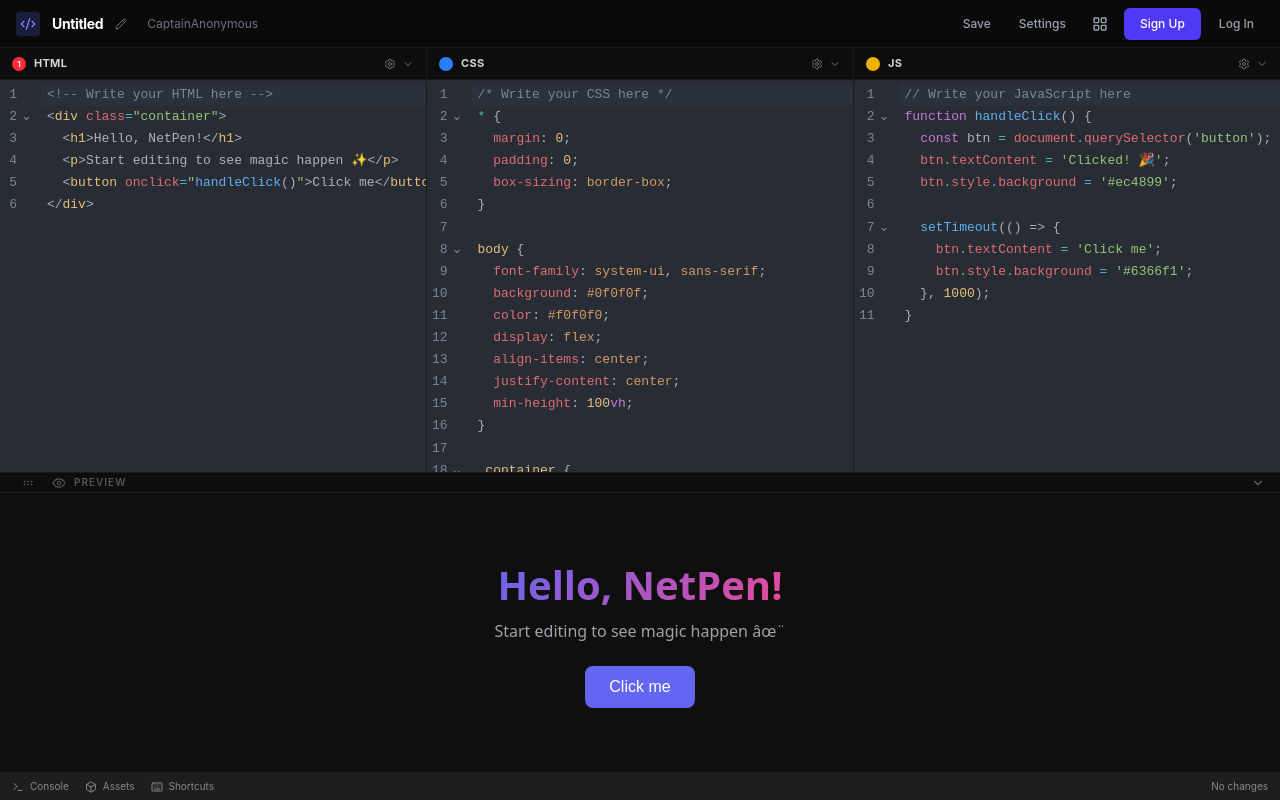
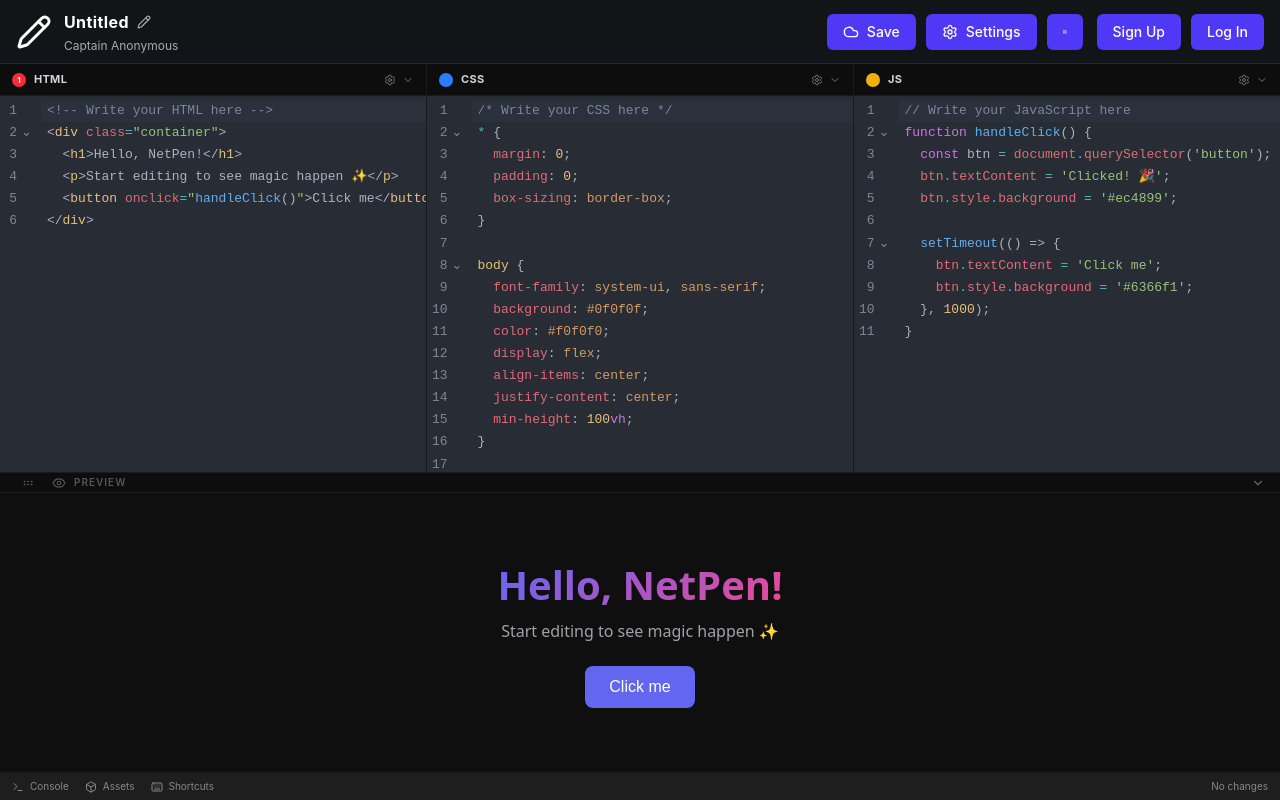
Before and after one commit to byllzz/netpen-editor, a React (Vite) app: page / in a window 1280 px wide. Built offline with nearby package versions, Linux system fonts and the light colour scheme.

Commit message:
feat(preview): dynamically sync wrapper background with user CSS
- Injects script into iframe to postMessage computed body background color
- Applies dynamic color to the wrapper container
- Completely blends resize lag voids with user's theme

```diff
--- a/src/App.tsx
+++ b/src/App.tsx
@@ -68,7 +68,7 @@ function App() {
 
   return (
     <div className="h-screen flex flex-col bg-[#0a0a0a] text-[#e0e0e0] overflow-hidden">
-      <Header totalChanges={totalChanges} />
+      <Header />
 
       <div className="flex-1 flex min-h-0">
         <div className="flex-1 flex flex-col border-r border-[#1a1a1a] min-w-0">
--- a/src/components/layout/Header.tsx
+++ b/src/components/layout/Header.tsx
@@ -1,40 +1,47 @@
-import { Code2, Pencil, LayoutGrid } from 'lucide-react';
+import { Pencil, Cloud, Settings, LayoutGrid } from 'lucide-react';
 import { Button } from '../ui/Button';
 
-interface HeaderProps {
-  totalChanges: number;
-}
+export function Header() {
+  return (
+    <header className="h-16 min-h-[64px] bg-[#131417] border-b border-[#252830] px-4 flex items-center justify-between text-white select-none">
+      {/* Left side: CodePen Logo & Project Details */}
+      <div className="flex items-center gap-3">
+        <Pencil className="w-9 h-9 text-white" />
 
-export function Header({ totalChanges }: HeaderProps) {
-  return (
-    <header className="h-12 min-h-[48px] border-b border-[#1a1a1a] px-4 flex items-center justify-between bg-[#0a0a0a]">
-      <div className="flex items-center gap-3">
-        <div className="w-6 h-6 bg-indigo-500/20 rounded flex items-center justify-center text-indigo-400">
-          <Code2 className="w-4 h-4" />
+        <div className="flex flex-col justify-center">
+          <div className="flex items-center gap-2 leading-none">
+            <h1 className="text-base font-bold text-white tracking-wide hover:underline cursor-pointer">
+              Untitled
+            </h1>
+            <Pencil className="w-3.5 h-3.5 text-[#aaa] cursor-pointer hover:text-white transition-colors" />
+          </div>
+          <span className="text-xs text-[#aaa] mt-1 font-normal cursor-pointer hover:text-white transition-colors">
+            Captain Anonymous
+          </span>
         </div>
-        <h1 className="text-sm font-bold text-white tracking-tight">Untitled</h1>
-        <Pencil className="w-3 h-3 text-gray-500" />
-        <span className="text-xs text-gray-500 ml-2">CaptainAnonymous</span>
       </div>
-      <div className="flex items-center gap-2">
-        {totalChanges > 0 && (
-          <div className="bg-indigo-500/20 text-indigo-400 px-1.5 py-0.5 rounded text-[9px] font-medium mr-1">
-            {totalChanges}
-          </div>
-        )}
-        <Button variant="ghost" size="sm" className="text-gray-400 hover:text-white">
-          Save
+
+      {/* Right side: Action Control Buttons */}
+      <div className="flex items-center gap-2.5">
+        <Button className="bg-[#2c303d] hover:bg-[#3a3f50] text-white text-sm font-medium px-4 h-9 rounded-[4px] flex items-center gap-2 transition-colors border-0">
+          <Cloud className="w-4 h-4 text-white" />
+          <span>Save</span>
         </Button>
-        <Button variant="ghost" size="sm" className="text-gray-400 hover:text-white">
-          Settings
+
+        <Button className="bg-[#2c303d] hover:bg-[#3a3f50] text-white text-sm font-medium px-4 h-9 rounded-[4px] flex items-center gap-2 transition-colors border-0">
+          <Settings className="w-4 h-4 text-white" />
+          <span>Settings</span>
         </Button>
-        <Button variant="ghost" size="icon" className="text-gray-400 hover:text-white">
-          <LayoutGrid className="w-4 h-4" />
+
+        <Button className="bg-[#2c303d] hover:bg-[#3a3f50] text-white p-2 h-9 w-9 rounded-[4px] flex items-center justify-center transition-colors border-0">
+          <LayoutGrid className="w-4 h-4 text-white" />
         </Button>
-        <Button className="bg-green-500 hover:bg-green-600 text-white font-medium px-3 py-1 text-xs rounded">
+
+        <Button className="bg-[#47cf73] hover:bg-[#24bf53] text-black font-bold text-sm px-4 h-9 rounded-[4px] transition-colors border-0 ml-1">
           Sign Up
         </Button>
-        <Button variant="ghost" size="sm" className="text-gray-400 hover:text-white">
+
+        <Button className="bg-[#2c303d] hover:bg-[#3a3f50] text-white text-sm font-medium px-4 h-9 rounded-[4px] transition-colors border-0">
           Log In
         </Button>
       </div>
--- a/src/components/preview/Preview.tsx
+++ b/src/components/preview/Preview.tsx
@@ -14,23 +14,40 @@ export function Preview({ html, css, js }: PreviewProps) {
 <html>
 <head>
   <style>
-    /* Reset default body margin so shrinking height doesn't cause overflow */
-    html, body {
-      margin: 0;
-      padding: 0;
+    /* Reset default body margin */
+    html, body { margin: 0; padding: 0; }
+    /* Hide scrollbars visually */
+    html { scrollbar-width: none; -ms-overflow-style: none; }
+    html::-webkit-scrollbar { display: none; }
+    ${css}
+  </style>
+  <script>
+    // Hidden helper to calculate the background color and send it to React
+    function __syncBgColor() {
+      try {
+        const bodyBg = getComputedStyle(document.body).backgroundColor;
+        const htmlBg = getComputedStyle(document.documentElement).backgroundColor;
+
+        let color = '#ffffff'; // Default browser background
+
+        // Browsers report transparent backgrounds as 'rgba(0, 0, 0, 0)'
+        if (bodyBg && bodyBg !== 'rgba(0, 0, 0, 0)') {
+          color = bodyBg;
+        } else if (htmlBg && htmlBg !== 'rgba(0, 0, 0, 0)') {
+          color = htmlBg;
+        }
+
+        window.parent.postMessage({ type: 'PREVIEW_BG_COLOR', color: color }, '*');
+      } catch (e) {}
     }
 
-    /* Hide scrollbars visually while still allowing scroll if content needs it */
-    html {
-      scrollbar-width: none; /* Firefox */
-      -ms-overflow-style: none; /* IE/Edge */
-    }
-    html::-webkit-scrollbar {
-      display: none; /* Chrome/Safari */
-    }
+    window.addEventListener('DOMContentLoaded', __syncBgColor);
+    window.addEventListener('load', __syncBgColor);
 
-    ${css}
-  </style>
+    // Catch late CSS rendering
+    setTimeout(__syncBgColor, 50);
+    setTimeout(__syncBgColor, 150);
+  </script>
 </head>
 <body>
   ${html}
@@ -56,8 +73,8 @@ export function Preview({ html, css, js }: PreviewProps) {
     <iframe
       ref={iframeRef}
       title="preview"
-      className="w-full h-full border-0 bg-white"
-      sandbox="allow-scripts allow-modals"
+      className="w-full h-full border-0 bg-transparent absolute top-0 left-0"
+      sandbox="allow-scripts allow-modals allow-same-origin"
     />
   );
 }
--- a/src/components/preview/PreviewDrawer.tsx
+++ b/src/components/preview/PreviewDrawer.tsx
@@ -15,48 +15,61 @@ const MAX_HEIGHT_RATIO = 0.8;
 export function PreviewDrawer({ html, css, js }: PreviewDrawerProps) {
   const [contentHeight, setContentHeight] = useState(DEFAULT_CONTENT_HEIGHT);
   const [isDragging, setIsDragging] = useState(false);
-  const dragStartY = useRef(0);
-  const dragStartHeight = useRef(0);
-  const rafId = useRef<number | null>(null);
-  const pendingHeight = useRef<number | null>(null);
+  const [dynamicBg, setDynamicBg] = useState('#ffffff'); // Default to white
 
-  const handleDragStart = useCallback(
-    (clientY: number) => {
-      dragStartY.current = clientY;
-      dragStartHeight.current = contentHeight;
-      setIsDragging(true);
-    },
-    [contentHeight],
-  );
+  const containerRef = useRef<HTMLDivElement>(null);
+  const dragState = useRef<{ startY: number; startHeight: number } | null>(null);
+
+  // Listen for background color updates from the iframe
+  useEffect(() => {
+    const handleMessage = (event: MessageEvent) => {
+      if (event.data && event.data.type === 'PREVIEW_BG_COLOR') {
+        setDynamicBg(event.data.color);
+      }
+    };
+
+    window.addEventListener('message', handleMessage);
+    return () => window.removeEventListener('message', handleMessage);
+  }, []);
+
+  const handleDragStart = useCallback((clientY: number) => {
+    if (!containerRef.current) return;
+    const currentHeight = containerRef.current.getBoundingClientRect().height;
+    dragState.current = { startY: clientY, startHeight: currentHeight };
+    setIsDragging(true);
+  }, []);
+
+  const handleMouseMove = useCallback((e: MouseEvent) => {
+    if (!containerRef.current || !dragState.current) return;
+    const maxContentHeight = window.innerHeight * MAX_HEIGHT_RATIO - HANDLE_HEIGHT - FOOTER_HEIGHT;
+    const deltaY = dragState.current.startY - e.clientY;
+    const newHeight = dragState.current.startHeight + deltaY;
+    const clamped = Math.min(Math.max(newHeight, 0), Math.max(maxContentHeight, 0));
+    containerRef.current.style.height = `${clamped + HANDLE_HEIGHT}px`;
+  }, []);
+
+  const handleTouchMove = useCallback((e: TouchEvent) => {
+    if (!containerRef.current || !dragState.current) return;
+    e.preventDefault();
+    const maxContentHeight = window.innerHeight * MAX_HEIGHT_RATIO - HANDLE_HEIGHT - FOOTER_HEIGHT;
+    const deltaY = dragState.current.startY - e.touches[0].clientY;
+    const newHeight = dragState.current.startHeight + deltaY;
+    const clamped = Math.min(Math.max(newHeight, 0), Math.max(maxContentHeight, 0));
+    containerRef.current.style.height = `${clamped + HANDLE_HEIGHT}px`;
+  }, []);
+
+  const handleEnd = useCallback(() => {
+    if (containerRef.current && dragState.current) {
+      const currentHeight = parseFloat(containerRef.current.style.height) || 0;
+      const finalContentHeight = Math.max(0, currentHeight - HANDLE_HEIGHT);
+      setContentHeight(finalContentHeight);
+    }
+    setIsDragging(false);
+    dragState.current = null;
+  }, []);
 
   useEffect(() => {
     if (!isDragging) return;
-
-    const applyHeight = () => {
-      if (pendingHeight.current !== null) {
-        setContentHeight(pendingHeight.current);
-        pendingHeight.current = null;
-      }
-      rafId.current = null;
-    };
-
-    const updateFromClientY = (clientY: number) => {
-      const maxContentHeight =
-        window.innerHeight * MAX_HEIGHT_RATIO - HANDLE_HEIGHT - FOOTER_HEIGHT;
-      const deltaY = dragStartY.current - clientY;
-      const newHeight = dragStartHeight.current + deltaY;
-      const clamped = Math.min(Math.max(newHeight, 0), Math.max(maxContentHeight, 0));
-      pendingHeight.current = Math.round(clamped);
-      if (rafId.current === null) rafId.current = requestAnimationFrame(applyHeight);
-    };
-
-    const handleMouseMove = (e: MouseEvent) => updateFromClientY(e.clientY);
-    const handleTouchMove = (e: TouchEvent) => {
-      e.preventDefault();
-      updateFromClientY(e.touches[0].clientY);
-    };
-    const handleEnd = () => setIsDragging(false);
-
     window.addEventListener('mousemove', handleMouseMove);
     window.addEventListener('mouseup', handleEnd);
     window.addEventListener('touchmove', handleTouchMove, { passive: false });
@@ -67,18 +80,19 @@ export function PreviewDrawer({ html, css, js }: PreviewDrawerProps) {
       window.removeEventListener('mouseup', handleEnd);
       window.removeEventListener('touchmove', handleTouchMove);
       window.removeEventListener('touchend', handleEnd);
-      if (rafId.current !== null) cancelAnimationFrame(rafId.current);
-      rafId.current = null;
-      pendingHeight.current = null;
     };
-  }, [isDragging]);
+  }, [isDragging, handleMouseMove, handleTouchMove, handleEnd]);
 
   useEffect(() => {
     document.body.style.cursor = isDragging ? 'ns-resize' : '';
     document.body.style.userSelect = isDragging ? 'none' : '';
+    document.body.style.overscrollBehavior = isDragging ? 'none' : '';
+    document.documentElement.style.overscrollBehavior = isDragging ? 'none' : '';
     return () => {
       document.body.style.cursor = '';
       document.body.style.userSelect = '';
+      document.body.style.overscrollBehavior = '';
+      document.documentElement.style.overscrollBehavior = '';
     };
   }, [isDragging]);
 
@@ -89,24 +103,35 @@ export function PreviewDrawer({ html, css, js }: PreviewDrawerProps) {
   return (
     <>
       {isDragging && (
-        <div className="fixed inset-0 z-[9999] cursor-ns-resize" style={{ touchAction: 'none' }} />
+        <div
+          className="fixed inset-0 z-[9999] cursor-ns-resize"
+          style={{ touchAction: 'none', overscrollBehavior: 'none' }}
+        />
       )}
 
       <div
-        className={`fixed left-0 right-0 border-t border-[#1a1a1a] bg-white flex flex-col z-[100] ${
+        ref={containerRef}
+        className={`fixed left-0 right-0 border-t border-[#1a1a1a] flex flex-col z-[100] ${
           isDragging ? '' : 'transition-[height] duration-200 ease-out'
         }`}
-        style={{ height: `${totalHeight}px`, bottom: `${FOOTER_HEIGHT}px` }}
+        style={{
+          height: `${totalHeight}px`,
+          bottom: `${FOOTER_HEIGHT}px`,
+          willChange: 'height',
+        }}
       >
         {/* Handle */}
         <div
           className="shrink-0 flex items-center justify-between px-3 cursor-ns-resize bg-[#0d0d0d] hover:bg-[#1a1a1a] transition-colors group select-none border-b border-[#1a1a1a]"
-          style={{ height: HANDLE_HEIGHT }}
+          style={{ height: HANDLE_HEIGHT, touchAction: 'none' }}
           onMouseDown={e => {
             e.preventDefault();
             handleDragStart(e.clientY);
           }}
-          onTouchStart={e => handleDragStart(e.touches[0].clientY)}
+          onTouchStart={e => {
+            e.preventDefault();
+            handleDragStart(e.touches[0].clientY);
+          }}
         >
           <div className="flex items-center gap-2">
             <GripHorizontal className="w-8 h-3 text-[#555] group-hover:text-[#888] transition-colors" />
@@ -130,9 +155,15 @@ export function PreviewDrawer({ html, css, js }: PreviewDrawerProps) {
           </button>
         </div>
 
-        {/* Preview content */}
+        {/* Preview content wrapper */}
         {!isCollapsed && (
-          <div className="flex-1 min-h-0 overflow-hidden">
+          <div
+            className="flex-1 min-h-0 overflow-hidden relative"
+            style={{
+              pointerEvents: isDragging ? 'none' : 'auto',
+              backgroundColor: dynamicBg, // Matches user's CSS background!
+            }}
+          >
             <Preview html={html} css={css} js={js} />
           </div>
         )}
--- a/src/index.css
+++ b/src/index.css
@@ -1,15 +1,19 @@
 @import "tailwindcss";
+
+html {
+  color-scheme: dark;
+}
 
 html,
 body,
 #root {
   height: 100%;
+  height: 100dvh;
   margin: 0;
   padding: 0;
   overflow: hidden;
   overscroll-behavior: none;
   background-color: #0a0a0a;
-  /* ← this was missing */
 }
 
 *,
```
